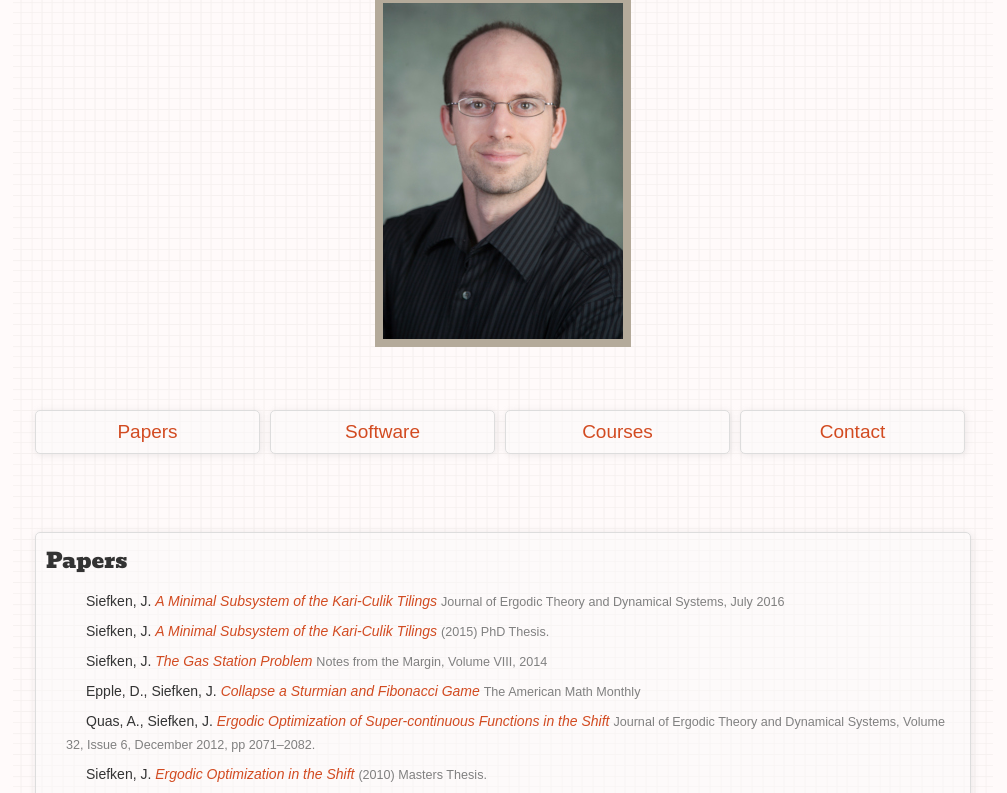
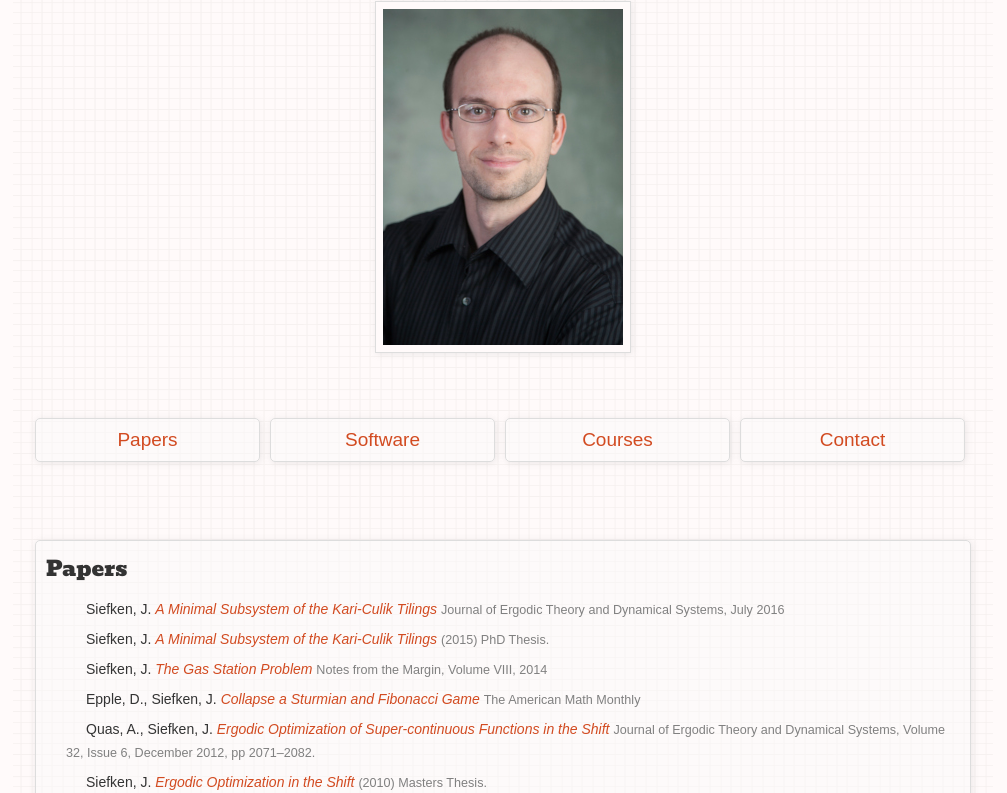
Before and after one commit to siefkenj/homepage, a plain HTML site: page index.html in a window 1280 px wide. Shown: the part 114-907 px from the top of the page, without its empty margins (137-1144 px from the left). Drawn offline with nearby package versions, Linux system fonts and the light colour scheme; a web font is replaced by a local one.

Commit message:
Changed picture border

```diff
--- a/css/main.css
+++ b/css/main.css
@@ -210,9 +210,18 @@ book {
 }
 
 .cf {
-	border: 8px solid rgb(180, 170, 154);
 	display: inline-block;
 	background-image: url("../images/jason-climb.jpg");
+	background-repeat: no-repeat;
+	background-position: 7px 7px;
+	margin: 06px 0 2px 0;
+	padding: 7px;
+	background-color: #FFFAFA;
+
+	border: 1px solid #ddd;
+	-webkit-box-shadow: 1px 1px 7px rgba(153, 153, 153, 0.2);
+	-moz-box-shadow: 1px 1px 5px rgba(153, 153, 153, 0.2);
+	box-shadow: 1px 1px 7px rgba(153, 153, 153, 0.2);
 }
 
 .cf img {
```
